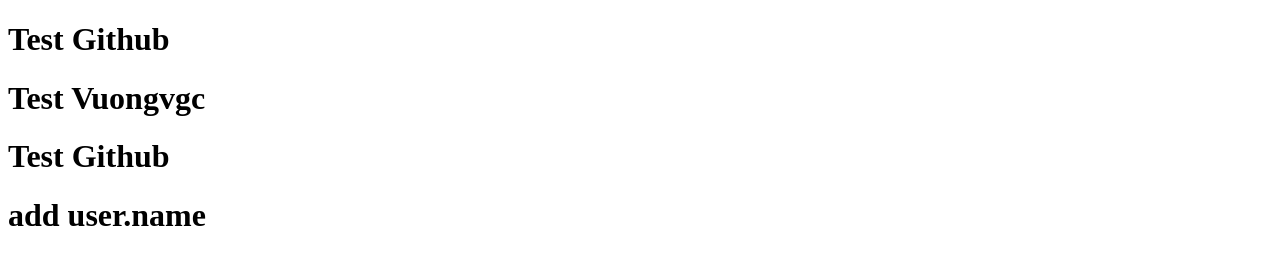
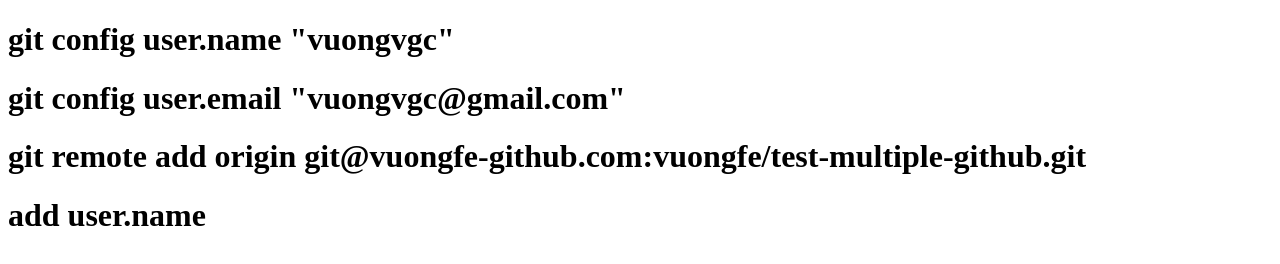
Before and after one commit to vuongfe/test-multiple-github, a plain HTML site: page index.html in a window 1280 px wide. Drawn offline with Linux system fonts and the light colour scheme.

Commit message:
add syntax for config github

```diff
--- a/index.html
+++ b/index.html
@@ -7,9 +7,12 @@
     <title>Document</title>
   </head>
   <body>
-    <h1>Test Github</h1>
-    <h1>Test Vuongvgc</h1>
-    <h1>Test Github</h1>
+    <h1>git config user.name "vuongvgc"</h1>
+    <h1>git config user.email "vuongvgc@gmail.com"</h1>
+    <h1>
+      git remote add origin
+      git@vuongfe-github.com:vuongfe/test-multiple-github.git
+    </h1>
     <h1>add user.name</h1>
   </body>
 </html>
```
